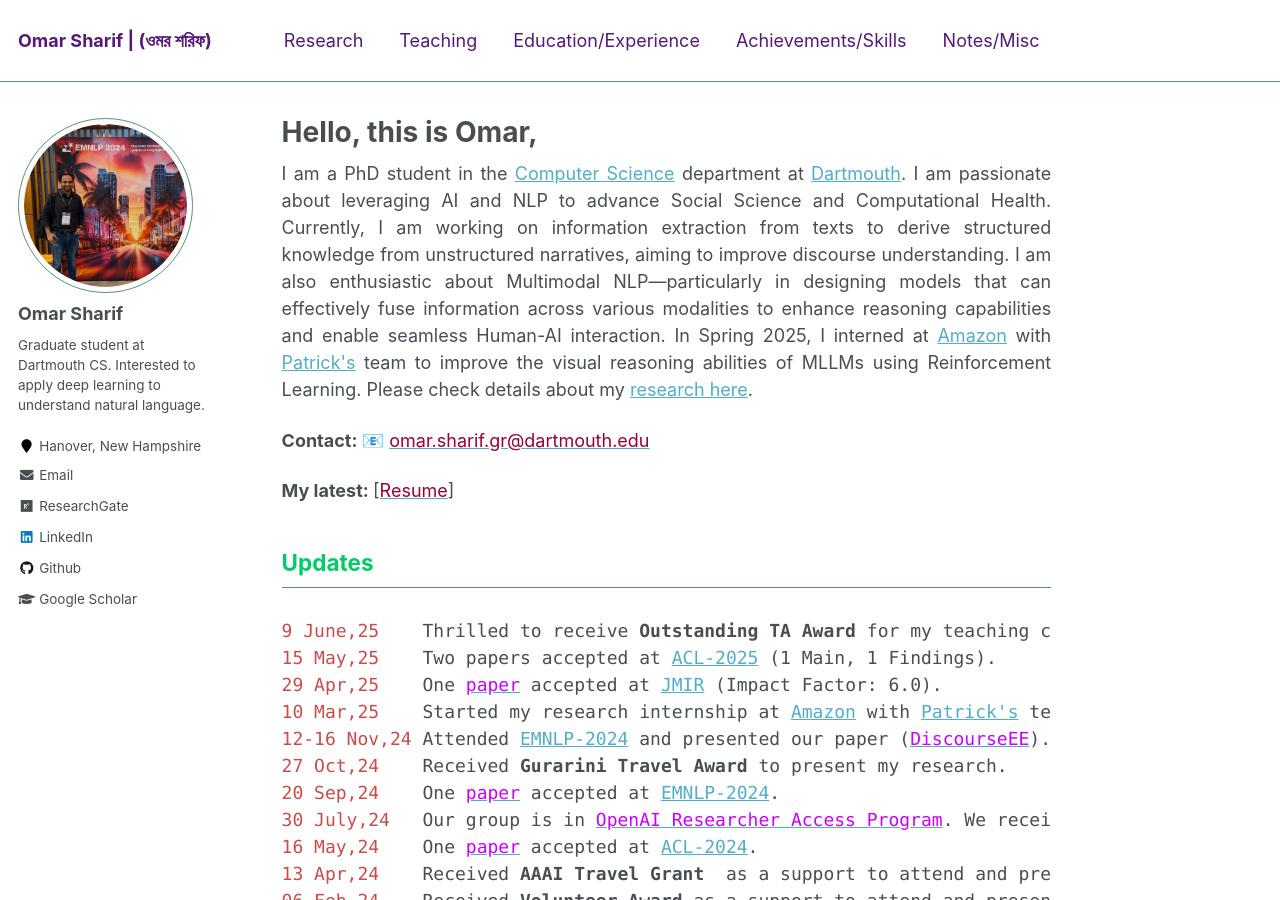
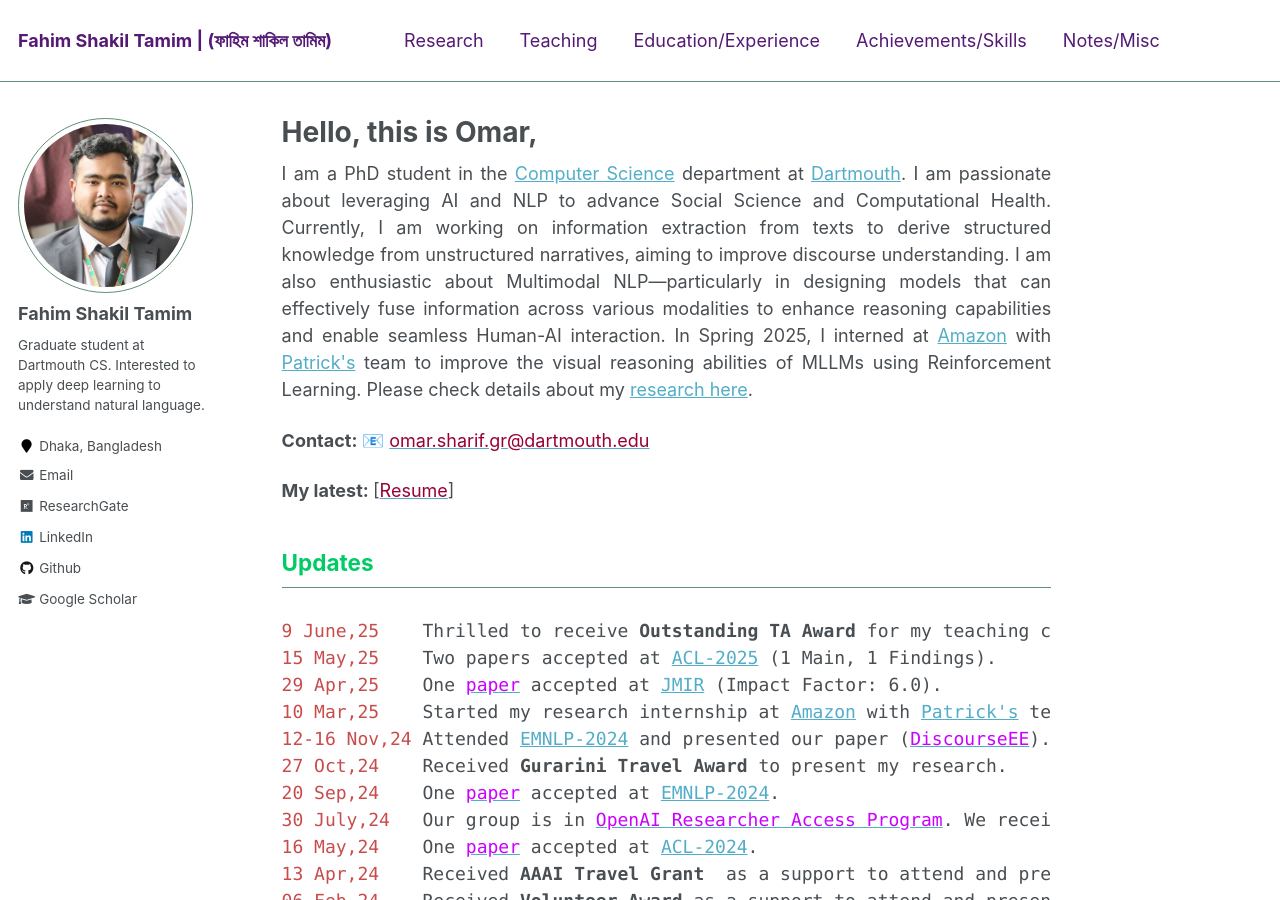
Before and after one commit to A-l-v-e-e/A-l-v-e-e.github.io, a Jekyll site: the page built from _pages/about.md, in a window 1280 px wide and 900 px high. Built offline with Jekyll 4.4.1, drawn with Linux system fonts in a browser that asks for light colours; some of the changed text lies outside the part shown.

Commit message:
Update _config.yml

```diff
--- a/_config.yml
+++ b/_config.yml
@@ -8,9 +8,9 @@
 
 # Site Settings
 locale                   : "en-US"
-title                    : "Omar Sharif | (ওমর শরিফ)"
+title                    : "Fahim Shakil Tamim | (ফাহিম শাকিল তামিম)"
 title_separator          : "-"
-name                     : &name "Omar Sharif"
+name                     : &name "Fahim Shakil Tamim"
 description              : &description ""
 url                      : https://omar-sharif.github.io # the base hostname & protocol for your site e.g. "https://mmistakes.github.io"
 baseurl                  : "" # the subpath of your site, e.g. "/blog"
@@ -81,15 +81,15 @@ analytics:
 
 # Site Author
 author:
-  name             : "Omar Sharif"
-  avatar           : "sharif-emnlp.png"
+  name             : "Fahim Shakil Tamim"
+  avatar           : "me.png"
   bio              : "Graduate student at Dartmouth CS. Interested to apply deep learning to understand natural language."
-  location         : "Hanover, New Hampshire"
-  employer         : #"Lecturer at Dept. of CSE, CUET."
+  location         : "Dhaka, Bangladesh"
+  employer         : #"Lecturer at Dept. of CSE, IUBAT."
   pubmed           : #"https://www.ncbi.nlm.nih.gov/pubmed/?term=john+snow"
-  googlescholar    : "https://scholar.google.com/citations?hl=en&user=TBBRv2wAAAAJ&view_op=list_works&authuser=1&sortby=pubdate"
-  email            : "omar.sharif1303@gmail.com"
-  researchgate     :  "https://www.researchgate.net/profile/Omar-Sharif-5"
+  googlescholar    : "https://scholar.google.com/citations?hl=en&user=35u_dC4AAAAJ&view_op=list_works&authuser=1&sortby=pubdate"
+  email            : "fstamim9@gmailc.com"
+  researchgate     :  "https://www.researchgate.net/profile/Fahim-Tamim-3"
   uri              :
   bitbucket        :
   codepen          :
@@ -97,13 +97,13 @@ author:
   flickr           :
   facebook         :
   foursquare       :
-  github           : "omar-sharif"
+  github           : "FS-Tamim"
   google_plus      :
   keybase          :
   instagram        :
   impactstory      : #"https://profiles.impactstory.org/u/xxxx-xxxx-xxxx-xxxx"
   lastfm           :
-  linkedin         : "omar1303"
+  linkedin         : "fahim-shakil-tamim"
   orcid            : #"http://orcid.org/yourorcidurl"
   pinterest        :
   soundcloud       :
@@ -115,7 +115,7 @@ author:
   weibo            :
   xing             :
   youtube          :
-  dblp             : "https://www.semanticscholar.org/author/Omar-Sharif/2073472600"
+  dblp             : #"https://www.semanticscholar.org/author/Omar-Sharif/2073472600"
   wikipedia        :
 
 
```
